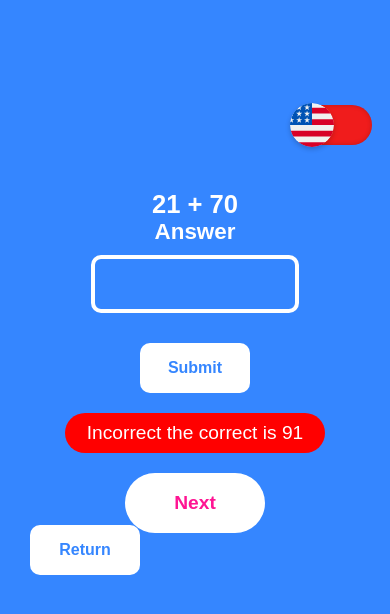
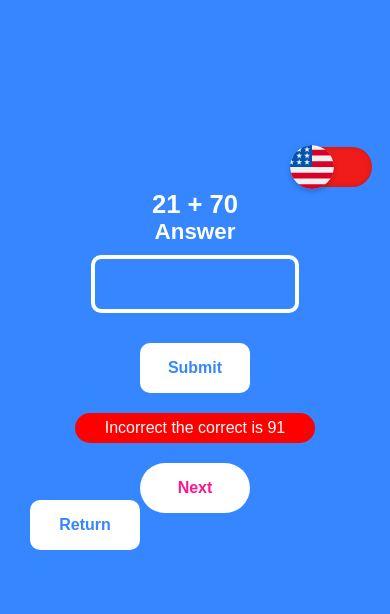
Before and after one commit to KlaytonJr/Math-Game, a plain HTML site: page addition.html in a window 390 px wide. Both pictures are taken after a click on the button "Submit". Drawn offline with Linux system fonts and the light colour scheme.

Commit message:
correcting mobile responsive error

```diff
--- a/assets/css/responsivo.css
+++ b/assets/css/responsivo.css
@@ -20,7 +20,7 @@
 /* Estilo para Smartphone */
 @media only screen and (max-width: 767px) {
     .checkLocale {
-        top: 15%;
+        top: 20%;
         left: 85%;
         transform: translate(-50%, -50%);
     }
@@ -36,24 +36,28 @@
     }
 
     .btn {
-        border: none;
-        background: #fff;
-        color: #3586ff;
-        border-radius: 10px;
-        font-size: 18px;
-        font-weight: bold;
         height: 50px;
         width: 110px;
-        cursor: pointer;
-        margin: 10px;
-        text-align: center;
+        font-size: 1em;
+    }
+
+    .report p {
+        height: 30px;
+        width: 240px;
+        font-size: 1em;
+        line-height: 30px;
+    }
+
+    .btn-next {
+        height: 50px;
+        width: 110px;
         font-size: 1em;
     }
 
     .return {
-        width: 80px;
-        height: 80px;
-        top: 325px;
+        width: 60px;
+        height: 60px;
+        top: 300px;
     }
 
     #waves{
```
